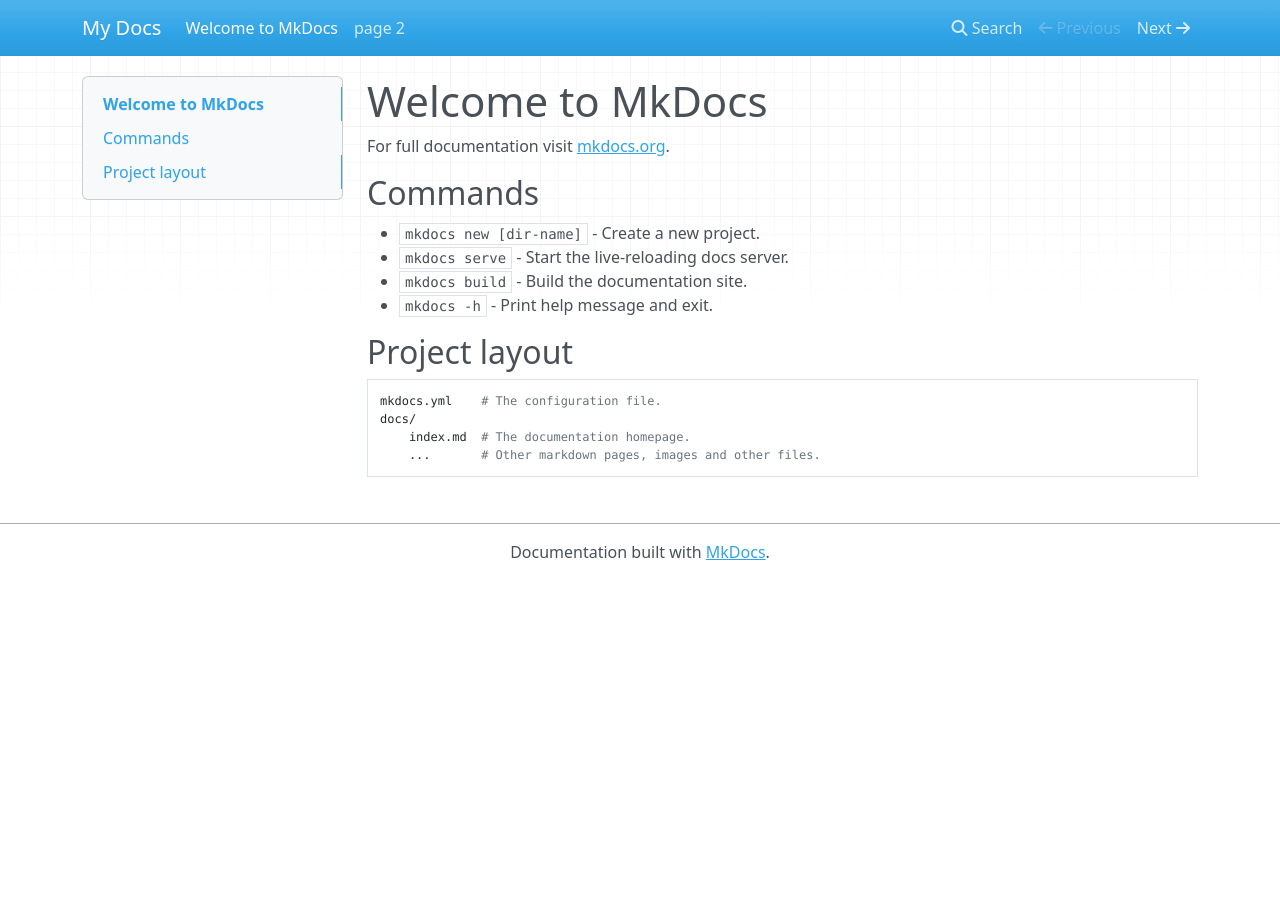
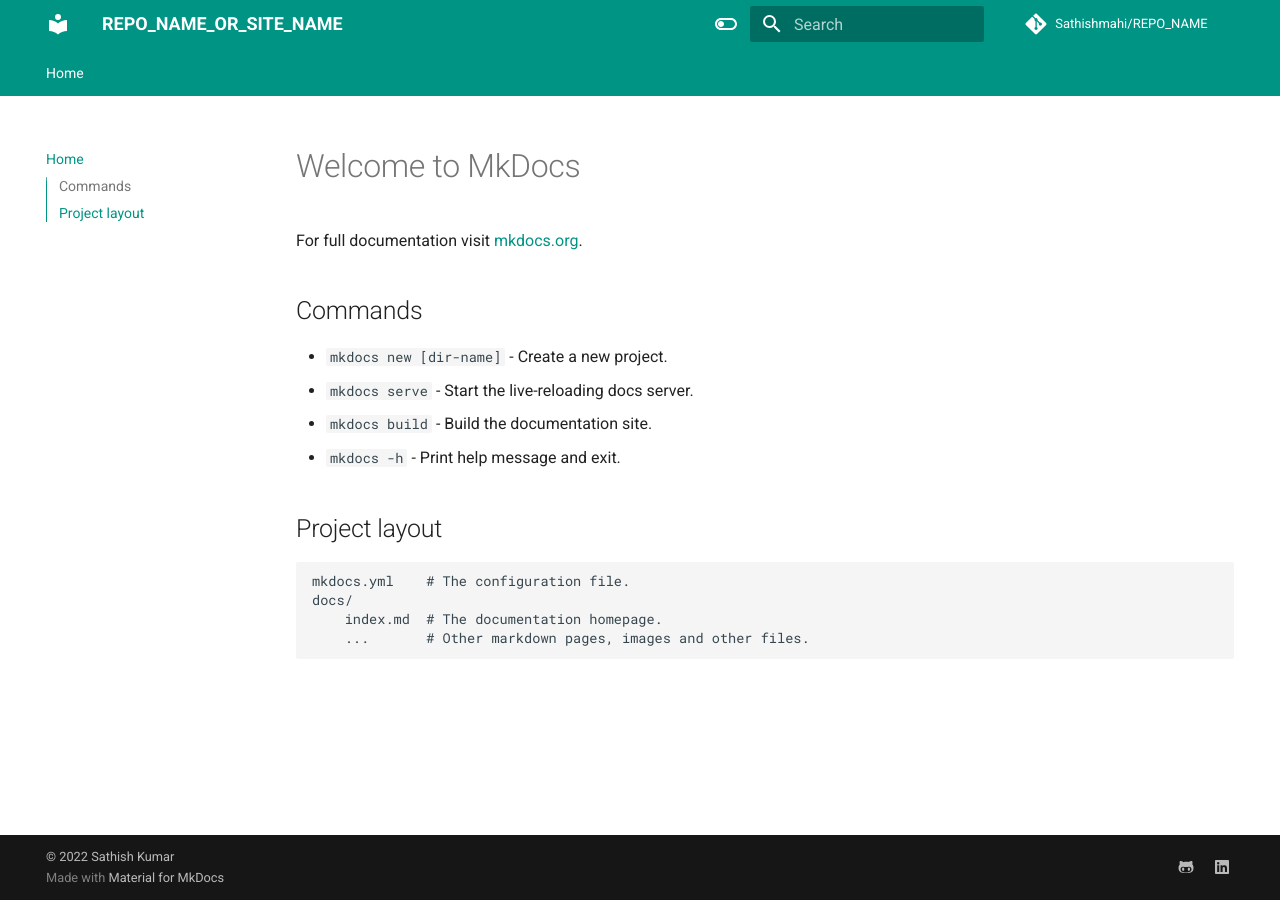
Before and after one commit to Sathishmahi/mkdocs-template, an MkDocs documentation site: the page built from docs/index.md, in a window 1280 px wide. Built offline with MkDocs 1.6.1 and Material for MkDocs 9.7.7, drawn with Linux system fonts in a browser that asks for light colours; nearby versions of some CDN libraries; comment, search, counter and statistics services are not loaded.

Commit message:
mkdocs updated

```diff
--- /dev/null
+++ b/docs/javascripts/mathjax.js
@@ -0,0 +1,16 @@
+window.MathJax = {
+    tex: {
+      inlineMath: [["\\(", "\\)"]],
+      displayMath: [["\\[", "\\]"]],
+      processEscapes: true,
+      processEnvironments: true
+    },
+    options: {
+      ignoreHtmlClass: ".*|",
+      processHtmlClass: "arithmatex"
+    }
+  };
+
+  document$.subscribe(() => {
+    MathJax.typesetPromise()
+  })
--- a/mkdocs.yml
+++ b/mkdocs.yml
@@ -1 +1,69 @@
-site_name: My Docs
+# Project information
+site_name: REPO_NAME_OR_SITE_NAME
+# defeine TOC or order of website-
+nav:
+  - Home: index.md
+
+site_author: Sathish Kumar
+site_description: >-
+  DESCRIPTION
+
+# Repository
+repo_name: Sathishmahi/REPO_NAME
+repo_url: https://github.com/Sathishmahi/REPO_NAME
+
+# Configuration
+theme:
+  name: material
+  features:
+    - navigation.tabs
+    - navigation.sections
+    - toc.integrate
+    - navigation.top
+  language: en
+  palette:
+    - scheme: default
+      toggle:
+        icon: material/toggle-switch-off-outline
+        name: Switch to dark mode
+      primary: teal
+      accent: purple
+    - scheme: slate
+      toggle:
+        icon: material/toggle-switch
+        name: Switch to light mode
+      primary: teal
+      accent: lime
+  # logo: PyTorch_logo_icon.svg
+
+extra:
+  social:
+    - icon: fontawesome/brands/github-alt
+      link: https://github.com/Sathishmahi
+    - icon: fontawesome/brands/linkedin
+      link: https://www.linkedin.com/in/sathish-kumar-414791238/
+
+extra_javascript:
+  - javascripts/mathjax.js
+  - https://polyfill.io/v3/polyfill.min.js #?features=es6
+  - https://cdn.jsdelivr.net/npm/mathjax@3/es5/tex-mml-chtml.js
+
+markdown_extensions:
+  - pymdownx.highlight:
+      anchor_linenums: true
+  - pymdownx.inlinehilite
+  - pymdownx.snippets
+  - admonition
+  - pymdownx.arithmatex:
+      generic: true
+  - footnotes
+  - pymdownx.details
+  - pymdownx.superfences
+  - pymdownx.mark
+
+
+plugins:
+  - search
+
+copyright: |
+  &copy; 2022 <a href="https://github.com/Sathishmahi"  target="_blank" rel="noopener">Sathish Kumar</a>
```
